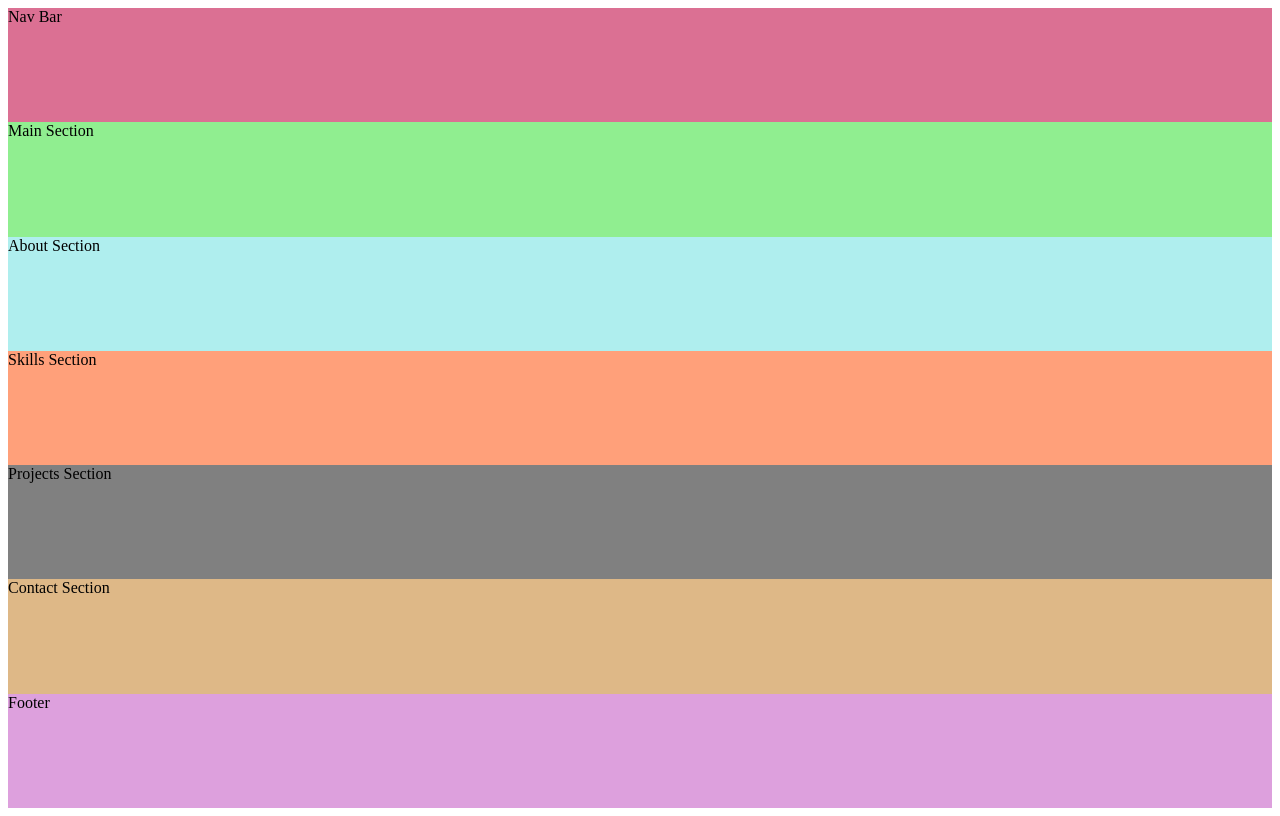
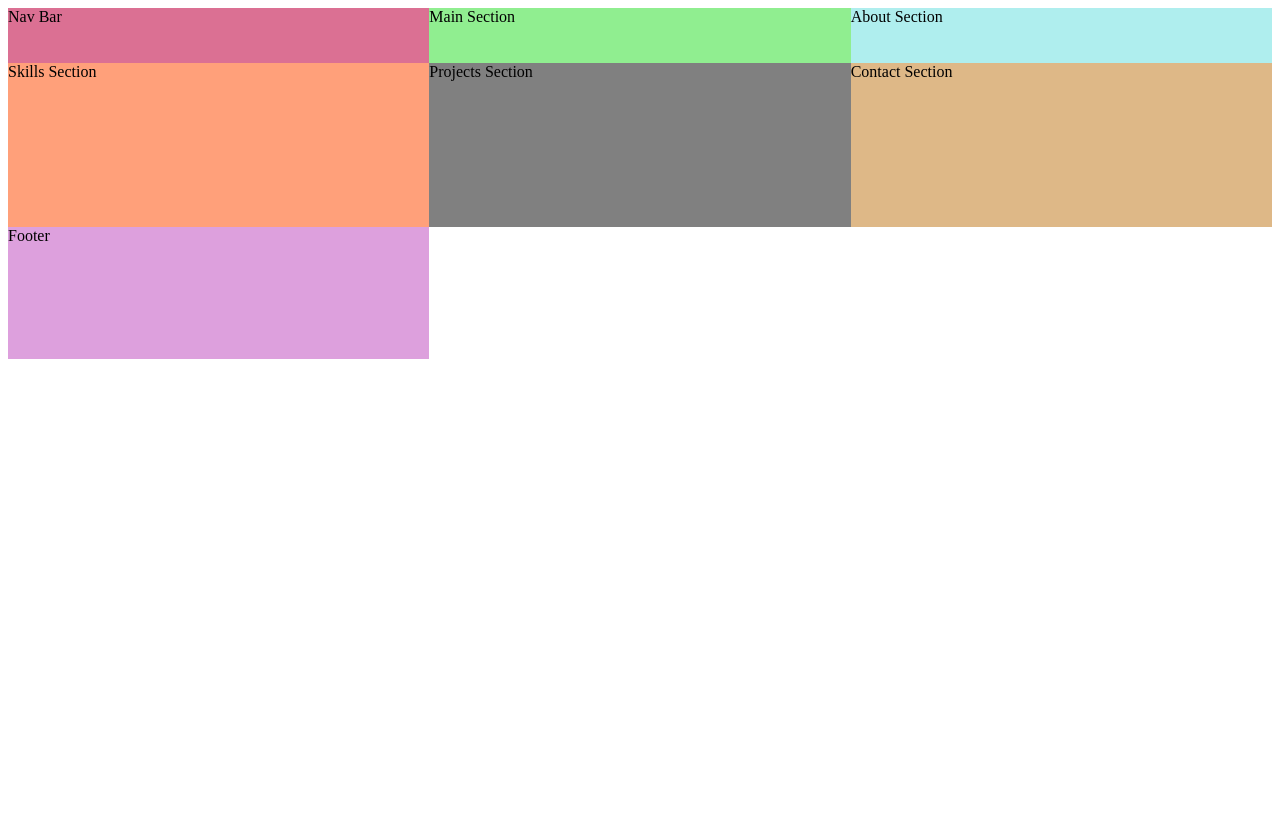
Before and after one commit to titustasneem/tasneemtitus, a plain HTML site: page index.html in a window 1280 px wide. Drawn offline with nearby package versions, Linux system fonts and the light colour scheme.

Commit message:
defined all essential properties for css grid

```diff
--- a/css/style.css
+++ b/css/style.css
@@ -1,6 +1,16 @@
 .container{
   display: grid;
   height: 100vh;
+  grid-template-areas:
+  'nav' 'nav nav'
+  'main' 'main' 'main'
+  'aboutContainer' 'aboutContainer' 'aboutContainer'
+  'skillsContainer' 'skillsContainer' 'skillsContainer'
+  'projectsContainer' 'projectsContainer' 'projectsContainer'
+  'contactsContainer' 'contactsContainer' 'contactsContainer'
+  'footer' 'footer' 'footer';
+  grid-template-columns: 1fr 1fr 1fr;
+  grid-template-rows: 0.5fr 1.5fr 1.2fr 1.2fr 1.2fr 1.2fr 0.5fr;
 }
 
 nav{
@@ -24,3 +34,4 @@ background: burlywood;
 footer{
 background: plum;
 }
+/* ------------------------------------------------
```
